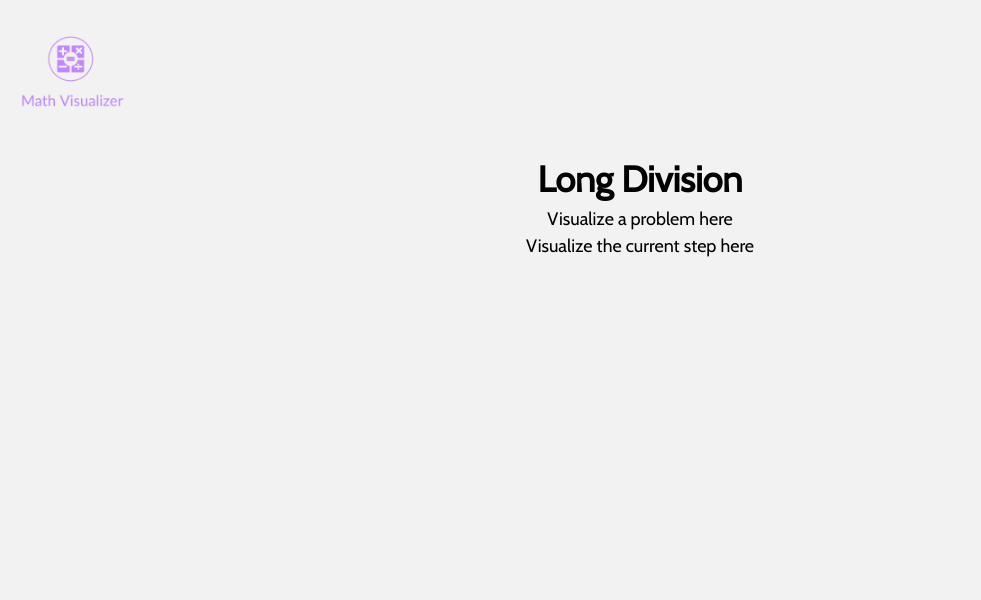
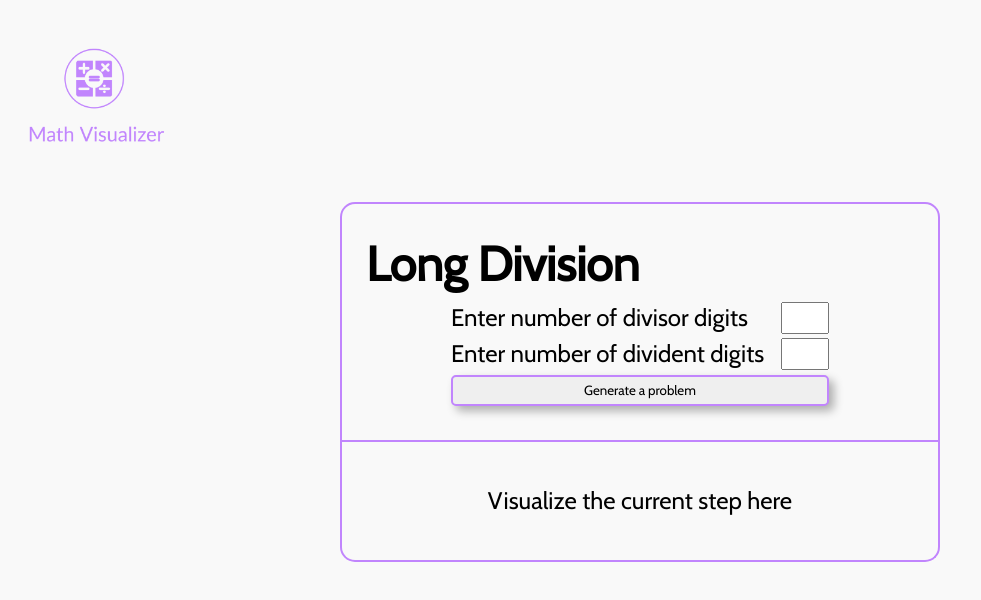
Before and after one commit to rtalexa1/math-visualizer, a Vue app: page /#/long_division in a window 1280 px wide. Shown: the top 600 px of the page, without its empty margins (0-981 px from the left). Built offline with nearby package versions, Linux system fonts and the light colour scheme.

Commit message:
Create containers for long division view and set up random number generators to populate questions

```diff
--- a/src/App.vue
+++ b/src/App.vue
@@ -25,8 +25,8 @@
 
 body {
   min-height: 100%;
-  background-color: #f2f2f2;
-  font-size: large;
+  background-color: #f9f9f9;
+  font-size: x-large;
   line-height: 1.5;
   font-family: "Cabin", sans-serif;
 }
--- a/src/views/LongDivision.vue
+++ b/src/views/LongDivision.vue
@@ -1,13 +1,145 @@
 <template>
-  <h1>Long Division</h1>
-  <div class="visualizer">Visualize a problem here</div>
+  <div class="visualization-container">
+    <h1>Long Division</h1>
+    <div class="problem">
+      <form @submit.prevent>
+        <div class="numbers-form">
+          <div class="labels">
+            <label for="divisor">Enter number of divisor digits</label>
+            <label for="dividend">Enter number of divident digits</label>
+          </div>
+          <div class="inputs">
+            <input
+              type="number"
+              id="divisor"
+              v-model="divisorDigits"
+              class="number-input"
+            />
+            <input
+              type="number"
+              id="dividend"
+              v-model="dividendDigits"
+              class="number-input"
+            />
+          </div>
+        </div>
+        <div class="button-container">
+          <button @click="generateProblem" class="purp-btn">
+            Generate a problem
+          </button>
+        </div>
+      </form>
+    </div>
+  </div>
   <div class="current-step">Visualize the current step here</div>
 </template>
 
 <script>
 export default {
   name: "LongDivision",
+  data() {
+    return {
+      divisorDigits: undefined,
+      dividendDigits: undefined,
+      divisor: undefined,
+      dividend: undefined,
+    };
+  },
+  methods: {
+    generateProblem() {
+      this.generateDivisor();
+      this.generateDividend();
+      console.log(this.divisor);
+      console.log(this.dividend);
+    },
+    generateDivisor() {
+      let numString = "" + this.randomNumber(1, 9).toString();
+      for (let i = 1; i < this.divisorDigits; i++) {
+        numString += Math.floor(Math.random() * 9).toString();
+      }
+      this.divisor = parseInt(numString);
+    },
+    generateDividend() {
+      let numString = "" + this.randomNumber(1, 9).toString();
+      for (let i = 1; i < this.dividendDigits; i++) {
+        numString += Math.floor(Math.random() * 9).toString();
+      }
+      this.dividend = parseInt(numString);
+    },
+    randomNumber(min, max) {
+      return Math.floor(Math.random() * (max - min) + min);
+    },
+  },
 };
 </script>
 
-<style></style>
+<style>
+.visualization-container {
+  border: solid 2px #c185fd;
+  border-radius: 15px 15px 0 0;
+  width: 25em;
+  height: 10em;
+  padding: 1em;
+}
+
+.problem {
+  display: flex;
+  flex-direction: column;
+  justify-content: center;
+  align-items: center;
+}
+
+.numbers-form {
+  display: flex;
+  justify-content: center;
+}
+
+.labels {
+  display: flex;
+  flex-direction: column;
+  align-items: flex-start;
+  margin-right: 0.7em;
+}
+
+.inputs {
+  display: flex;
+  flex-direction: column;
+  align-items: center;
+  justify-content: space-around;
+}
+
+.number-input {
+  width: 3em;
+  height: 2em;
+  font: inherit;
+  font-size: medium;
+}
+
+.button-container {
+  display: flex;
+  flex-direction: column;
+}
+
+.purp-btn {
+  margin-top: 3px;
+  box-shadow: 5px 5px 10px rgba(0, 0, 0, 0.3);
+  border: solid 2px #c185fd;
+  border-radius: 5px;
+  padding: 0.4em;
+  color: #000000;
+  cursor: pointer;
+  font-family: inherit;
+}
+
+.current-step {
+  display: flex;
+  flex-direction: column;
+  justify-content: center;
+  align-items: center;
+  border: solid 2px #c185fd;
+  border-top: 0;
+  border-radius: 0 0 15px 15px;
+  width: 25em;
+  height: 5em;
+}
+</style>
```
